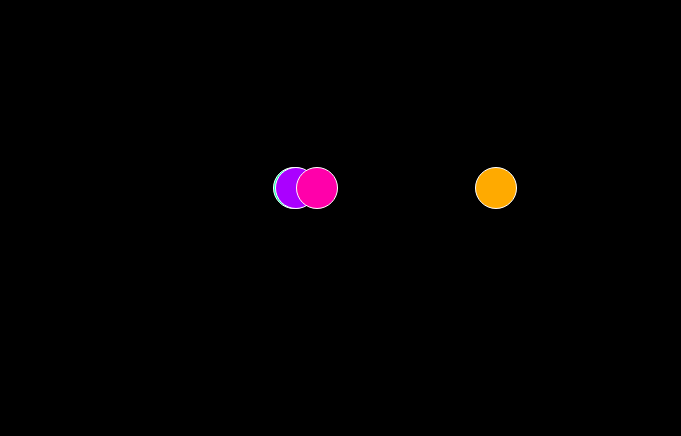
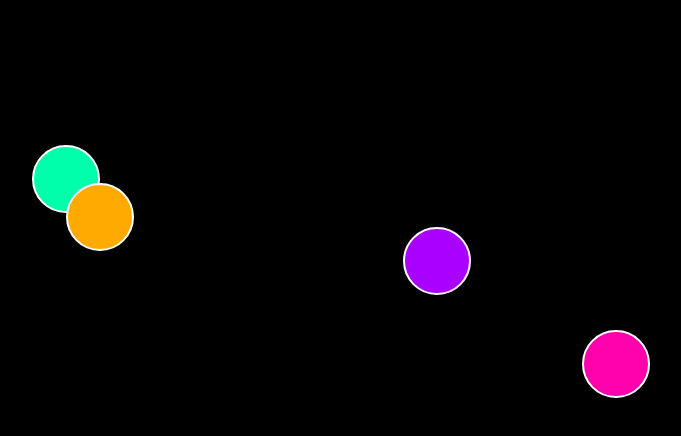
Before and after one commit to alexanderclarktx/Lax, a website: page docs/index.html in a window 1280 px wide. Shown: the whole page, without its empty margins (110-791 px from the left). Drawn offline with Linux system fonts and the light colour scheme.

Commit message:
example improvements (#8)

```diff
--- a/docs/index.html
+++ b/docs/index.html
@@ -3,7 +3,7 @@
 
 <head>
   <title>Lax Example - Balls</title>
-  <script defer src="ball.js"></script>
+  <script defer src="index.js"></script>
 </head>
 
 <body></body>
--- a/docs/ball.js
+++ b/docs/index.js
@@ -59,16 +59,16 @@ var LaxDiv = (props) => {
 var Ball = (color) => {
   const ball = LaxDiv({
     state: {
-      position: { x: 0, y: 0 },
-      velocity: { x: Math.random() - 2, y: 0 },
-      radius: 20,
+      position: { x: Math.random() * window.innerWidth, y: Math.random() * window.innerHeight / 2 },
+      velocity: { x: Math.random() * 2 - 4, y: 0 },
+      radius: 8,
       gravity: 0.04,
       frozen: false
     },
     style: {
       backgroundColor: color,
       borderRadius: "50%",
-      border: "1px solid white",
+      border: "2px solid white",
       pointerEvents: "auto"
     },
     callbacks: {
@@ -82,34 +82,35 @@ var Ball = (color) => {
     update: (div, state) => {
       if (state.frozen)
         return;
-      div.style.width = `${state.radius * 2}px`;
-      div.style.height = `${state.radius * 2}px`;
+      div.style.width = `${state.radius}dvh`;
+      div.style.height = `${state.radius}dvh`;
       div.style.top = `${state.position.y}px`;
       div.style.left = `${state.position.x}px`;
       state.velocity.y += state.gravity;
       state.position.x += state.velocity.x;
       state.position.y += state.velocity.y;
+      const { width, height } = div.getBoundingClientRect();
       if (state.position.x < 0) {
         state.position.x = 0;
         state.velocity.x *= -1;
       }
-      if (state.position.x + state.radius * 2 > window.innerWidth) {
-        state.position.x = window.innerWidth - state.radius * 2;
+      if (state.position.x + width > window.innerWidth) {
+        state.position.x = window.innerWidth - width;
         state.velocity.x *= -1;
       }
       if (state.position.y < 0) {
         state.position.y = 0;
         state.velocity.y *= -1;
       }
-      if (state.position.y + state.radius * 2 > window.innerHeight) {
-        state.position.y = window.innerHeight - state.radius * 2;
+      if (state.position.y + height > window.innerHeight) {
+        state.position.y = window.innerHeight - height;
         state.velocity.y *= -1;
       }
     }
   });
   return ball;
 };
-// docs/ball.ts
+// docs/index.ts
 var lax = Lax({});
 lax.append(Ball("#00ffaa"));
 lax.append(Ball("#ffaa00"));
```
Also changed, not shown: docs/cube.html (deleted, +0 -5 lines), src/library/Ball.ts (+12 -10 lines), docs/index.ts (renamed from docs/ball.ts).
